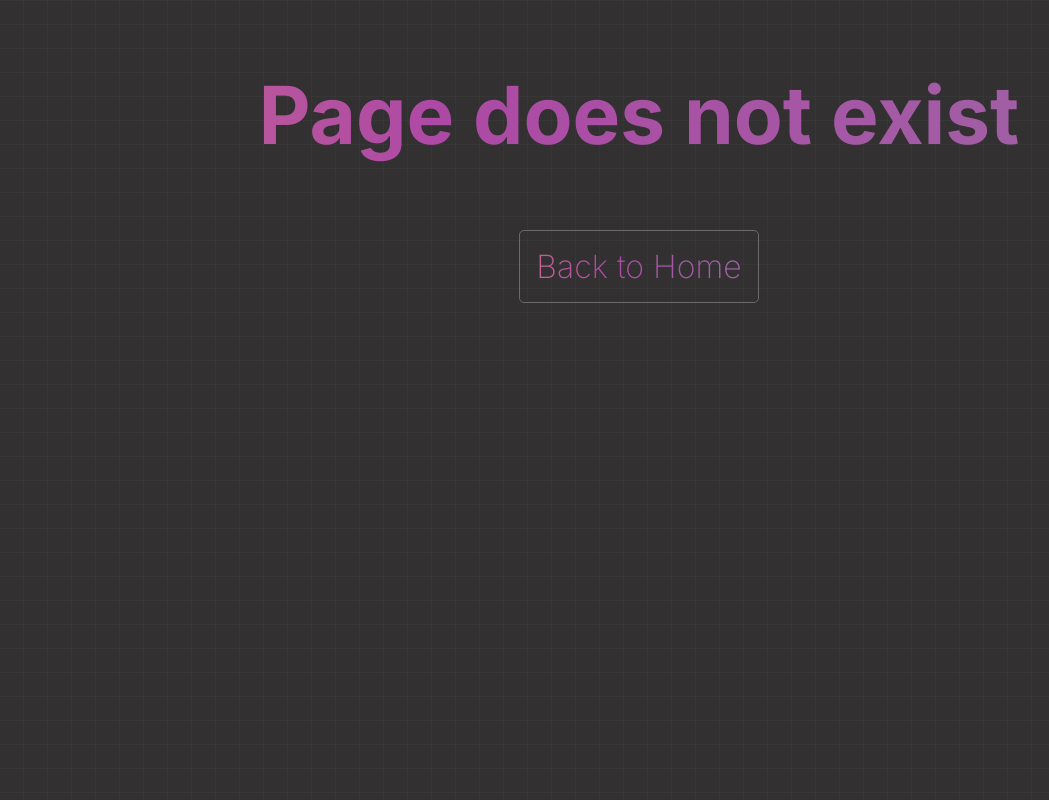
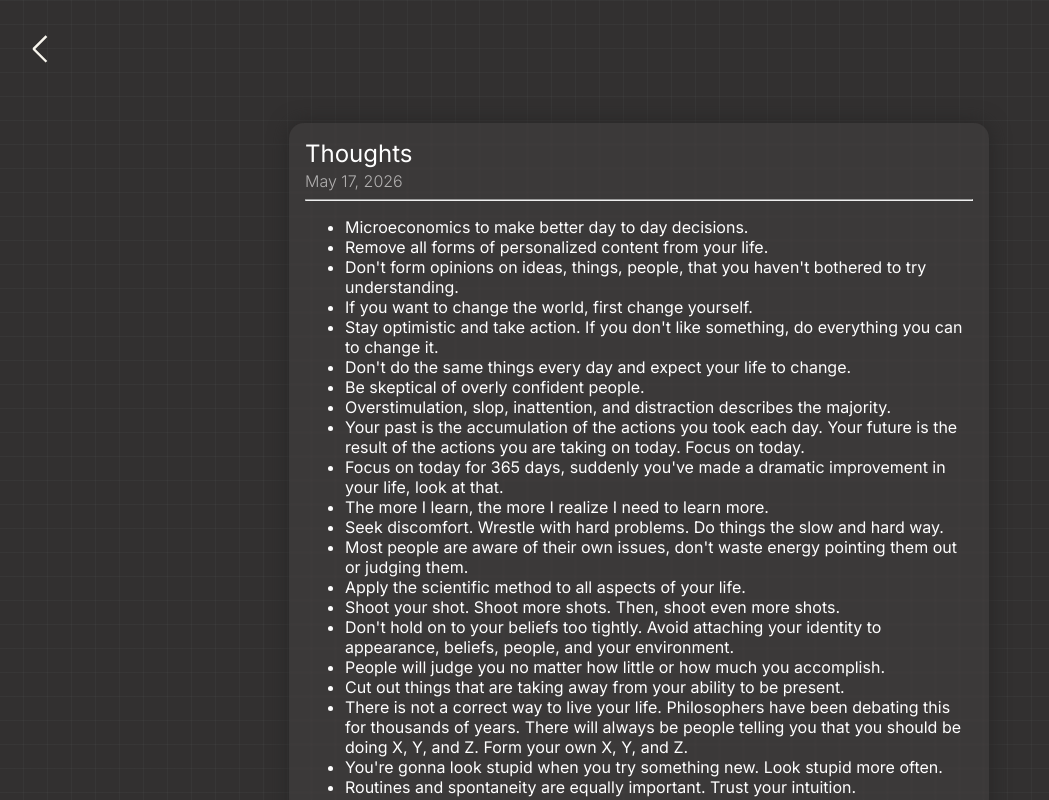
Before and after one commit to dylinh/personal-site, a React (Vite) app: page /blog/thoughts in a window 1280 px wide. Shown: the whole page, without its empty margins (1-1050 px from the left). Built offline with nearby package versions, Linux system fonts and the light colour scheme.

Commit message:
thoughts blog

```diff
--- /dev/null
+++ b/src/blogPosts/Thoughts.tsx
@@ -0,0 +1,42 @@
+import BackButton from "../components/BackButton"
+
+export default function Thoughts(){
+    return (
+        <>
+        <div className="backbtn-blog-container">
+            <BackButton className="backbtn-blog" path="/blog"/>
+        </div>
+        <div className="blog-post-container fade-in">
+            <h2 className="blog-post-title">Thoughts</h2>
+            <h3 className="blog-post-date">May 17, 2026</h3>
+            <hr/>
+            <ul>
+                <li>Microeconomics to make better day to day decisions.</li>
+                <li>Remove all forms of personalized content from your life.</li>
+                <li>Don't form opinions on ideas, things, people, that you haven't bothered to try understanding.</li>
+                <li>If you want to change the world, first change yourself.</li>
+                <li>Stay optimistic and take action. If you don't like something, do everything you can to change it.</li>
+                <li>Don't do the same things every day and expect your life to change.</li>
+                <li>Be skeptical of overly confident people.</li>
+                <li>Overstimulation, slop, inattention, and distraction describes the majority.</li>
+                <li>Your past is the accumulation of the actions you took each day. Your future is the result of the actions you are taking on today. Focus on today.</li>
+                <li>Focus on today for 365 days, suddenly you've made a dramatic improvement in your life, look at that.</li>
+                <li>The more I learn, the more I realize I need to learn more.</li>
+                <li>Seek discomfort. Wrestle with hard problems. Do things the slow and hard way.</li>
+                <li>Most people are aware of their own issues, don't waste energy pointing them out or judging them.</li>
+                <li>Apply the scientific method to all aspects of your life.</li>
+                <li>Shoot your shot. Shoot more shots. Then, shoot even more shots. </li>
+                <li>Don't hold on to your beliefs too tightly. Avoid attaching your identity to appearance, beliefs, people, and your environment.</li>
+                <li>People will judge you no matter how little or how much you accomplish. </li>
+                <li>Cut out things that are taking away from your ability to be present.</li>
+                <li>There is not a correct way to live your life. Philosophers have been debating this for thousands of years. There will always be people telling you that you should be doing X, Y, and Z. Form your own X, Y, and Z.</li>
+                <li>You're gonna look stupid when you try something new. Look stupid more often.</li>
+                <li>Routines and spontaneity are equally important. Trust your intuition. </li>
+                <li>Something being normal does not mean it's right.</li>
+                <li>Your behaviours are compounding whether you like it or not.</li>
+                <li>Attempt to see the world for the way it really is.</li>
+            </ul>
+        </div>
+        </>
+    )
+}
--- a/src/index.tsx
+++ b/src/index.tsx
@@ -7,6 +7,7 @@ import Blog from "./pages/Blog"
 import Frontend from './blogPosts/Frontend'
 import NotFound from './pages/NotFound'
 import Growth from './blogPosts/Growth'
+import Thoughts from './blogPosts/Thoughts'
 
 function App(){
     return (
@@ -25,6 +26,7 @@ ReactDOM
             <Route path="/blog" element={<Blog/>}/>
             <Route path="/blog/frontend" element={<Frontend/>}/>
             <Route path="/blog/growth" element={<Growth/>}/>
+            <Route path="/blog/thoughts" element={<Thoughts/>}/>
             <Route path="*" element={<NotFound/>}/>
         </Routes>
     </BrowserRouter>
--- a/src/pages/Blog.tsx
+++ b/src/pages/Blog.tsx
@@ -13,6 +13,11 @@ const blogPostsWithPath = [
         date: "May 9, 2026",
         desc: "I discuss graduation, my app, and life.",
         path: "/blog/growth"
+    }, {
+        title: "Thoughts",
+        date: "May 17, 2026",
+        desc: "",
+        path: "/blog/thoughts"
     }
 ]
 
```
